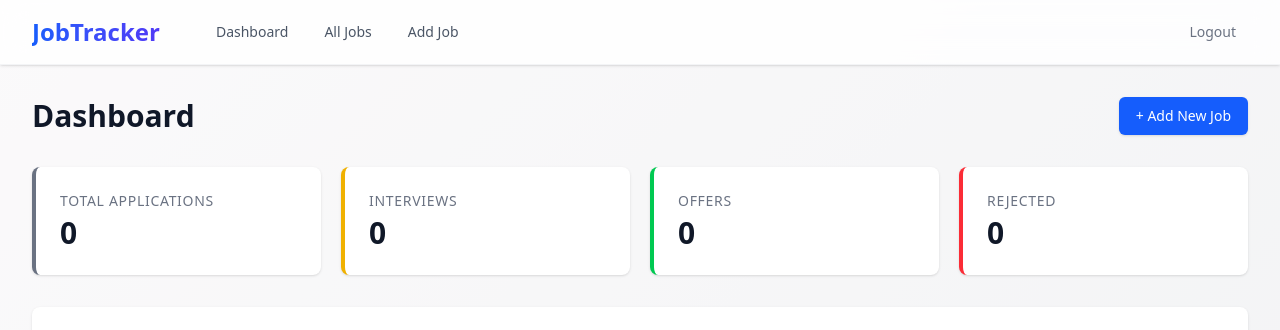
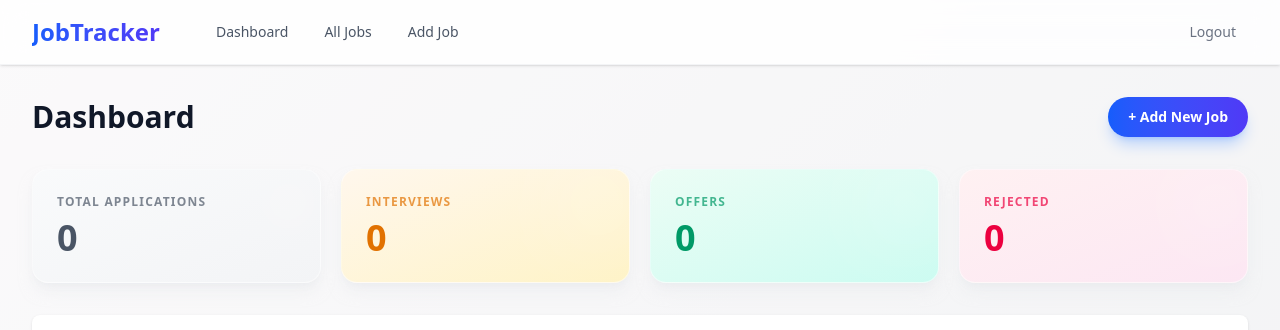
Before and after one commit to ErikLozanov/Job-Application-Tracker, a React (Vite) app in the folder client/: page /dashboard in a window 1280 px wide. Shown: the top 330 px of the page. Built offline with nearby package versions, Linux system fonts and the light colour scheme; no server answers.

Commit message:
added new design for dashboard

```diff
--- a/client/src/pages/Dashboard/Dashboard.tsx
+++ b/client/src/pages/Dashboard/Dashboard.tsx
@@ -1,18 +1,35 @@
 import { useJobStats, useJobs } from '../../hooks/useJobs';
 import { Link } from 'react-router-dom';
 
-const StatCard = ({ title, count, color }: { title: string; count: number; color: string }) => (
-  <div className={`bg-white overflow-hidden shadow rounded-lg border-l-4 ${color}`}>
-    <div className="px-4 py-5 sm:p-6">
-      <dt className="text-sm font-medium text-gray-500 truncate uppercase tracking-wider">
+const StatCard = ({ title, count, color }: { title: string; count: number; color: string }) => {
+  const bgGradients: Record<string, string> = {
+    'border-gray-500': 'from-gray-50 to-gray-100 text-gray-600',
+    'border-yellow-500': 'from-orange-50 to-amber-100 text-amber-600',
+    'border-green-500': 'from-emerald-50 to-teal-100 text-emerald-600',
+    'border-red-500': 'from-rose-50 to-pink-100 text-rose-600',
+  };
+
+  const gradientClass = bgGradients[color] || 'from-white to-gray-50';
+
+  return (
+    <div className={`
+      relative overflow-hidden rounded-2xl p-6
+      bg-gradient-to-br ${gradientClass}
+      border border-white/50 shadow-lg shadow-gray-200/50
+      transition-all duration-300 ease-in-out
+      hover:-translate-y-1 hover:shadow-xl
+    `}>
+      <dt className="text-xs font-bold uppercase tracking-widest opacity-70 mb-2">
         {title}
       </dt>
-      <dd className="mt-1 text-3xl font-semibold text-gray-900">
+      <dd className="text-4xl font-extrabold tracking-tight">
         {count}
       </dd>
+
+      <div className="absolute -right-4 -top-4 h-24 w-24 rounded-full bg-white/20 blur-2xl" />
     </div>
-  </div>
-);
+  );
+};
 
 const Dashboard = () => {
   const { data: stats, isLoading: statsLoading } = useJobStats();
@@ -45,8 +62,12 @@ const Dashboard = () => {
         <div className="mt-4 flex md:mt-0 md:ml-4">
           <Link
             to="/jobs/new"
-            className="ml-3 inline-flex items-center px-4 py-2 border border-transparent rounded-md shadow-sm text-sm font-medium text-white bg-blue-600 hover:bg-blue-700 focus:outline-none"
-          >
+            className="inline-flex items-center justify-center px-5 py-2.5 text-sm font-semibold text-white transition-all duration-200 bg-gradient-to-r from-blue-600 to-indigo-600
+  rounded-full shadow-lg shadow-blue-500/30
+  hover:from-blue-700 hover:to-indigo-700
+  hover:shadow-blue-500/50 hover:-translate-y-0.5
+  focus:outline-none focus:ring-2 focus:ring-offset-2 focus:ring-indigo-500
+">
             + Add New Job
           </Link>
         </div>
```
